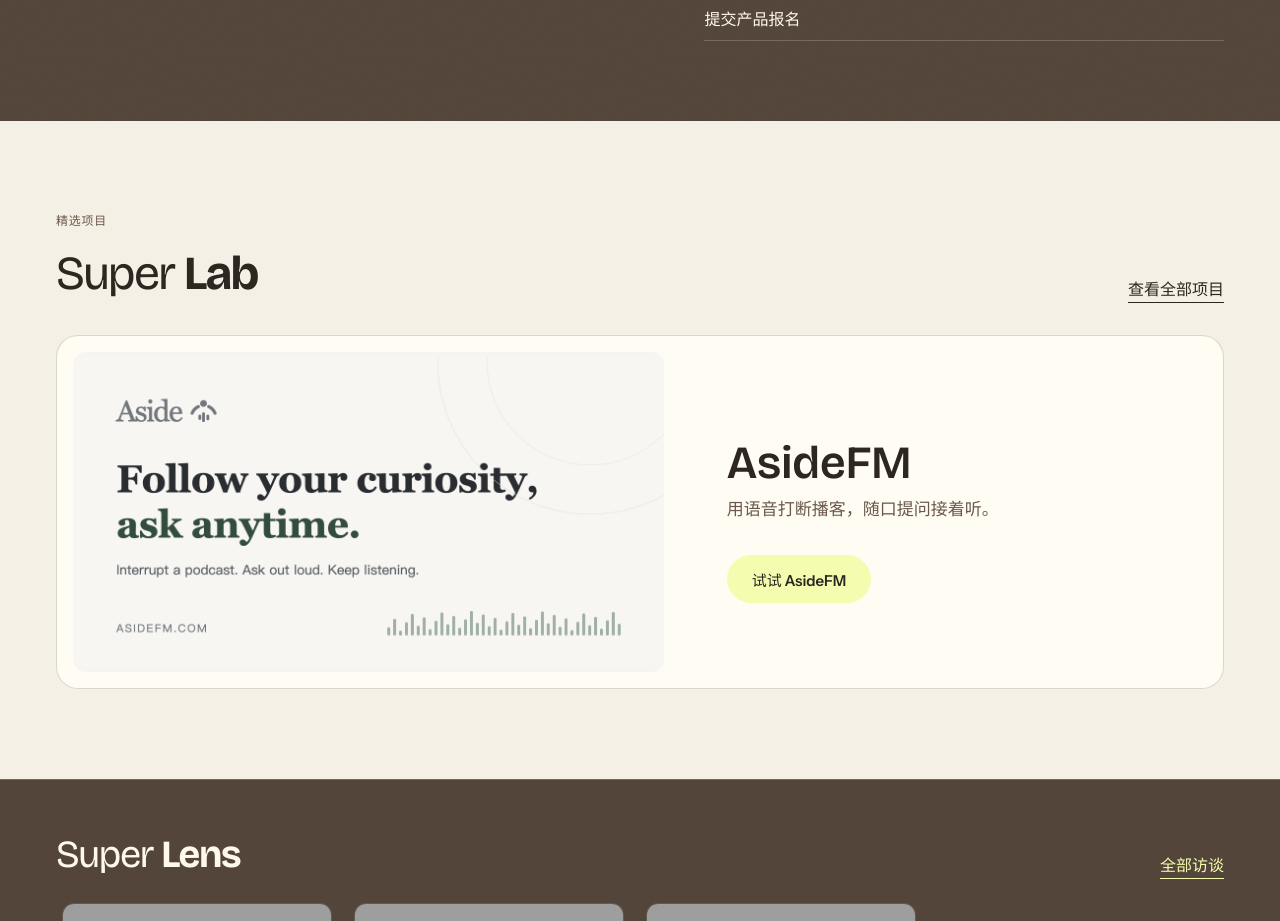
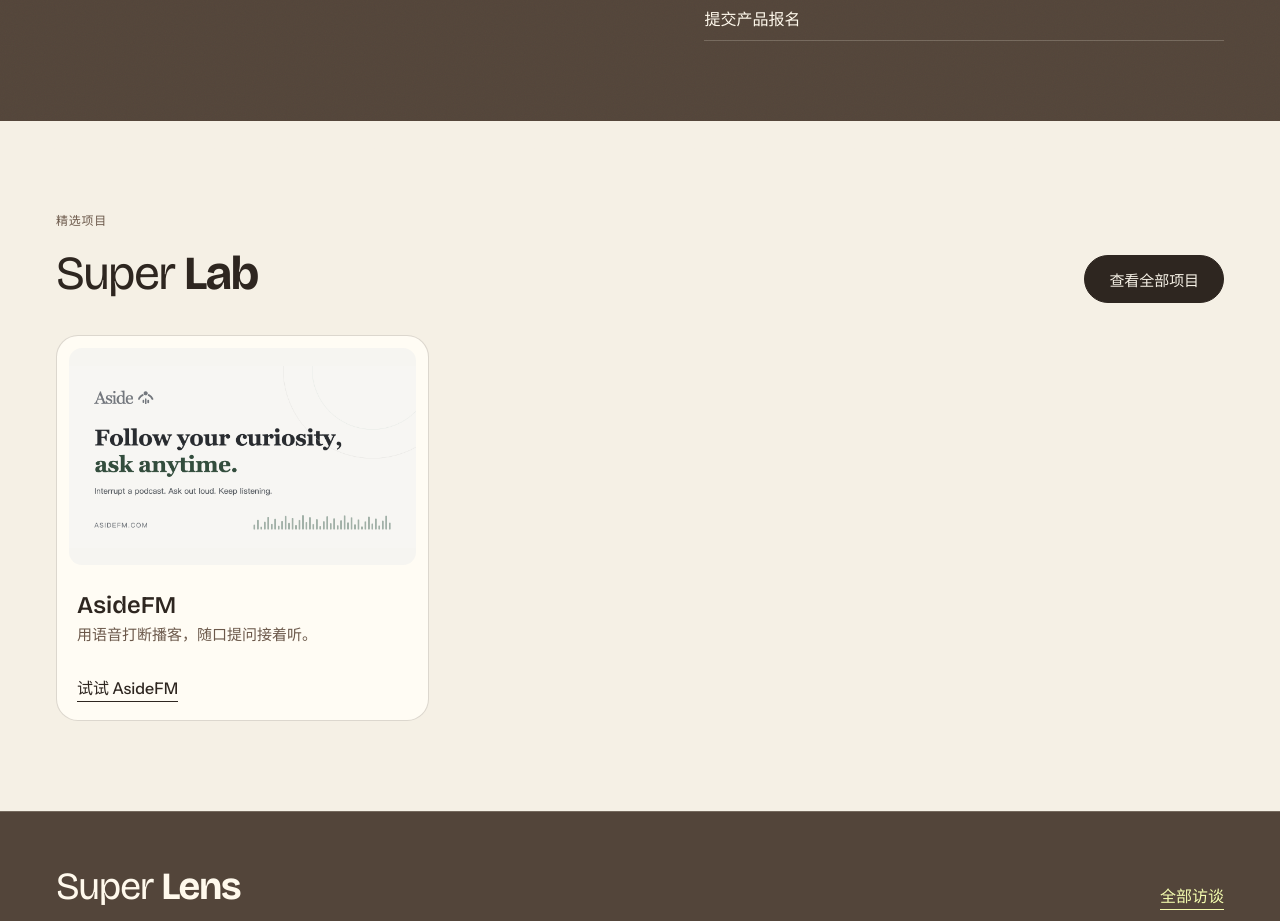
Before and after one commit to qiz029/super0to1-web, a React (Vite) app: page /zh in a window 1280 px wide. Shown: the part 640-1561 px from the top of the page. Built offline with nearby package versions, Linux system fonts and the light colour scheme; grey boxes are pictures that could not be loaded.

Commit message:
Show compact project cards and make their covers clickable

```diff
--- a/shared/home.ts
+++ b/shared/home.ts
@@ -1,2 +1,2 @@
 // Homepage previews stay compact; recommendation order remains editor-controlled.
-export const HOME_PREVIEW_LIMITS = { projects: 1, sessions: 6, videos: 3 } as const
+export const HOME_PREVIEW_LIMITS = { projects: 3, sessions: 6, videos: 3 } as const
--- a/src/pages/Home.tsx
+++ b/src/pages/Home.tsx
@@ -13,9 +13,8 @@ export function Home() {
   const { t, tx } = useT()
   const { videos, sessions, projects, home } = useContent()
   const featuredVideos = home.videoIds.flatMap(id => videos.filter(v => v.id === id)).slice(0, HOME_PREVIEW_LIMITS.videos)
-  const [featuredProject] = home.projectIds.flatMap(id => projects.filter(p => p.id === id)).slice(0, HOME_PREVIEW_LIMITS.projects)
+  const featuredProjects = home.projectIds.flatMap(id => projects.filter(p => p.id === id)).slice(0, HOME_PREVIEW_LIMITS.projects)
   const featuredSessions = home.sessionIds.flatMap(id => sessions.filter(s => s.id === id && s.eventState === 'ended')).slice(0, HOME_PREVIEW_LIMITS.sessions)
-  const projectUrl = featuredProject?.url ? tx(featuredProject.url) : undefined
   const nextSession = upcomingSession(sessions, home.upcomingSessionId)
   const { plain, accent, gap } = t.home.headline
   const words = [...plain.map((w) => ({ w, accent: false })), ...accent.map((w) => ({ w, accent: true }))]
@@ -51,26 +50,34 @@ export function Home() {
 
       <EventFeature event={nextSession} registerLabel={t.home.rsvp} />
 
-      {home.showProjects && featuredProject && <div className="home-projects"><section className="section container">
+      {home.showProjects && featuredProjects.length > 0 && <div className="home-projects"><section className="section container">
         <div className="section-head" data-reveal>
           <div>
             <p className="eyebrow">{t.home.projects}</p>
             <h2><LLink to="/lab"><ProgramName name="Super Lab" /></LLink></h2>
           </div>
-          <LLink className="text-link" to="/lab#projects">{t.home.viewProjects}</LLink>
+          <LLink className="button home-projects-link" to="/lab#projects">{t.home.viewProjects}</LLink>
         </div>
-        <article className="project-card home-project-feature" data-reveal>
-          {featuredProject.cover && (
-            <div className="project-art project-art-cover">
-              <img src={featuredProject.cover} alt={featuredProject.coverAlt ? tx(featuredProject.coverAlt) : ''} loading="lazy" />
-            </div>
-          )}
-          <div className="home-project-copy">
-            <h3><LLink to={`/projects/${featuredProject.slug}`}>{featuredProject.name}</LLink></h3>
-            <p>{featuredProject.tagline ? tx(featuredProject.tagline) : t.projects.profileSoon}</p>
-            {projectUrl && <a className="button" href={projectUrl} target="_blank" rel="noopener noreferrer">{t.projects.tryIt(featuredProject.name)}</a>}
-          </div>
-        </article>
+        <div className="home-project-grid">
+          {featuredProjects.map(project => {
+            const url = project.url ? tx(project.url) : undefined
+            const tryLabel = t.projects.tryIt(project.name)
+            const detail = `/projects/${project.slug}`
+            const cover = project.cover && <img src={project.cover} alt={project.coverAlt ? tx(project.coverAlt) : ''} loading="lazy" />
+            return (
+              <article key={project.id} className="project-card home-project-feature" data-reveal>
+                {cover && (url
+                  ? <a className="project-art project-art-cover" href={url} target="_blank" rel="noopener noreferrer" aria-label={tryLabel}>{cover}</a>
+                  : <LLink className="project-art project-art-cover" to={detail} aria-label={project.name}>{cover}</LLink>)}
+                <div className="home-project-copy">
+                  <h3><LLink to={detail}>{project.name}</LLink></h3>
+                  <p>{project.tagline ? tx(project.tagline) : t.projects.profileSoon}</p>
+                  {url && <a className="text-link" href={url} target="_blank" rel="noopener noreferrer">{tryLabel}</a>}
+                </div>
+              </article>
+            )
+          })}
+        </div>
       </section></div>}
 
       {home.showVideos && featuredVideos.length > 0 && <section className="section container home-gallery-section">
--- a/src/styles/editorial.css
+++ b/src/styles/editorial.css
@@ -162,33 +162,39 @@
 #join-us { scroll-margin-top: 100px; }
 
 /* Home shows a selection; program pages retain their full collections. */
-.home-projects .text-link { color: var(--brown-ink); }
-.home-project-feature {
+.home-projects-link {
+  background: var(--brown-ink);
+  border-color: var(--brown-ink);
+  color: var(--paper-light);
+}
+.home-projects-link:hover { color: var(--brown-ink); }
+.home-project-grid {
   display: grid;
-  align-items: center;
-  gap: clamp(16px, 4vw, 56px);
-  padding: 16px;
+  grid-template-columns: repeat(auto-fill, minmax(min(100%, 290px), 1fr));
+  gap: clamp(14px, 2vw, 24px);
 }
-.home-project-feature:has(.project-art) { grid-template-columns: minmax(0, 1.2fr) minmax(0, 1fr); }
+.home-project-feature { min-width: 0; max-width: 390px; padding: 12px; }
 .home-project-feature .project-art {
-  height: clamp(180px, 28vw, 320px);
+  aspect-ratio: 16 / 10;
+  height: auto;
   min-height: 0;
   margin: 0;
 }
 .home-project-feature .project-art img { object-fit: contain; }
 .home-project-feature:hover .project-art img { transform: none; }
-.home-project-copy { padding: 12px; }
-.home-project-copy h3 { font-size: clamp(30px, 3.6vw, 48px); }
+.home-project-feature .project-art:hover { outline: 2px solid var(--brown-ink); outline-offset: -2px; }
+.home-project-feature .project-art:focus-visible { outline: 2px solid var(--brown-ink); outline-offset: 3px; }
+.home-project-copy { padding: 14px 8px 6px; }
+.home-project-copy h3 { font-size: 24px; }
 .home-project-copy h3 a:hover { text-decoration: underline; }
-.home-project-copy p { max-width: 26em; }
-.home-project-copy .button { margin-top: 16px; }
+.home-project-copy p { color: #6b584a; font-size: 15px; }
+.home-project-copy .text-link { display: inline-block; margin-top: 12px; color: var(--brown-ink); }
 .home-hero + .next-event { margin-top: 0; margin-bottom: clamp(24px, 4vw, 48px); }
 .home-gallery-section { padding-block: clamp(32px, 4vw, 56px); }
 .home-gallery-section .section-head { margin-bottom: 18px; }
 .home-gallery-section .section-head h2 { font-size: clamp(28px, 3vw, 40px); }
 #projects { scroll-margin-top: 100px; }
 @media (max-width: 760px) {
-  .home-project-feature:has(.project-art) { grid-template-columns: minmax(0, 1fr); }
   .section-head { flex-wrap: wrap; }
 }
 
```
Also changed, not shown: 1 other file (tests, documents, lock files or other folders).
